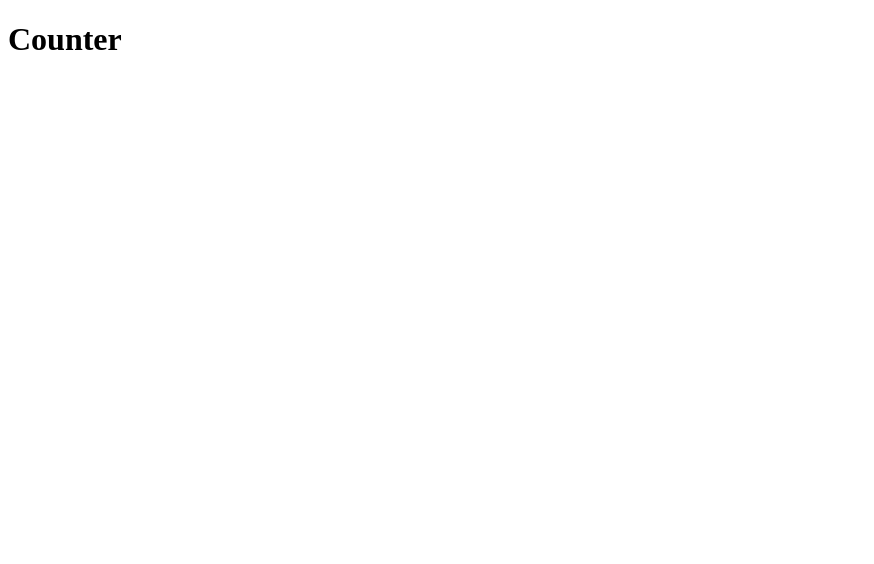
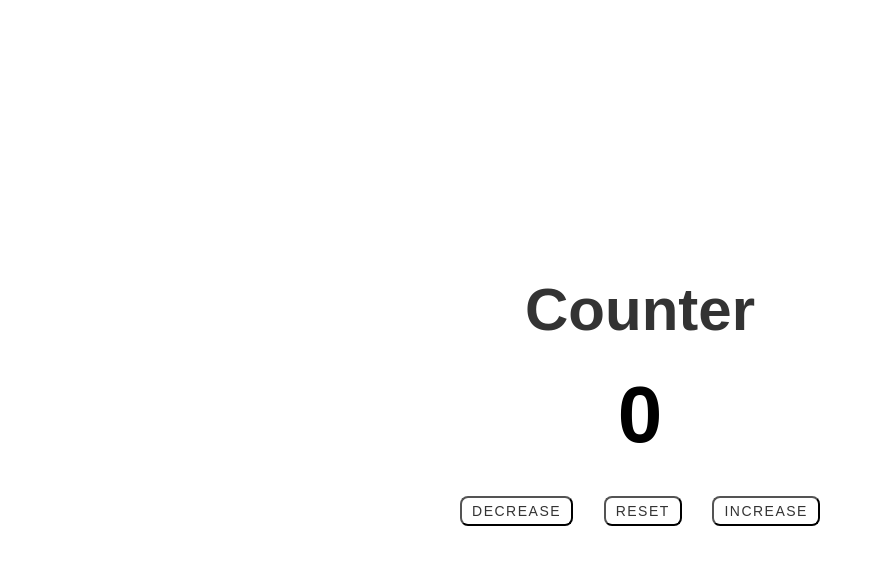
Before and after one commit to maaabilly/counter, a plain HTML site: page index.html in a window 1280 px wide. Shown: the whole page, without its empty margins (0-874 px from the left). Drawn offline with Linux system fonts and the light colour scheme.

Commit message:
Updated style.css with simple styling

```diff
--- a/app.js
+++ b/app.js
@@ -0,0 +1,2 @@
+// set initial count
+let count = 0;
--- a/index.html
+++ b/index.html
@@ -10,7 +10,12 @@
     <main>
         <div class="container">
             <h1>Counter</h1>
-            <span></span>
+            <span id="value">0</span>
+            <div class="button-container">
+                <button class="btn decrease">decrease</button>
+                <button class="btn reset">reset</button>
+                <button class="btn increase">increase</button>
+            </div>
         </div>
     </main>
     <script src="app.js"></script>
--- a/style.css
+++ b/style.css
@@ -0,0 +1,56 @@
+* {
+    margin: 0;
+    padding: 0;
+    box-sizing: border-box;
+}
+html {
+    background-color: #fff;
+    color: #555555;
+    font-family: sans-serif;
+    font-size: 20px;
+    font-weight: 300;
+    overflow-x: hidden;
+}
+.container {
+    height: 100vh;
+    display: flex;
+    flex-direction: column;
+    justify-content: center;
+    align-items: center;
+}
+
+main h1 {
+    font-size: 3rem;
+    color: #333333;
+
+}
+span {
+    font-size: 4rem;
+    color: #000;
+    font-weight: bold;
+    margin: 25px;
+}
+.button-container {
+    margin-top: 10px;
+}
+button {
+    font-size: .7rem;
+    letter-spacing: 1.5px;
+}
+.btn {
+    padding: 5px 10px;
+    background-color: #fff;
+    color: #333;
+    border-radius: 8px;
+    text-transform: uppercase;
+}
+
+/* .decrease {
+    background-color: rgb(219, 66, 91);
+}
+.increase {
+    background-color: rgb(39, 202, 113);
+} */
+.reset {
+    margin: 0 25px;
+}
```
